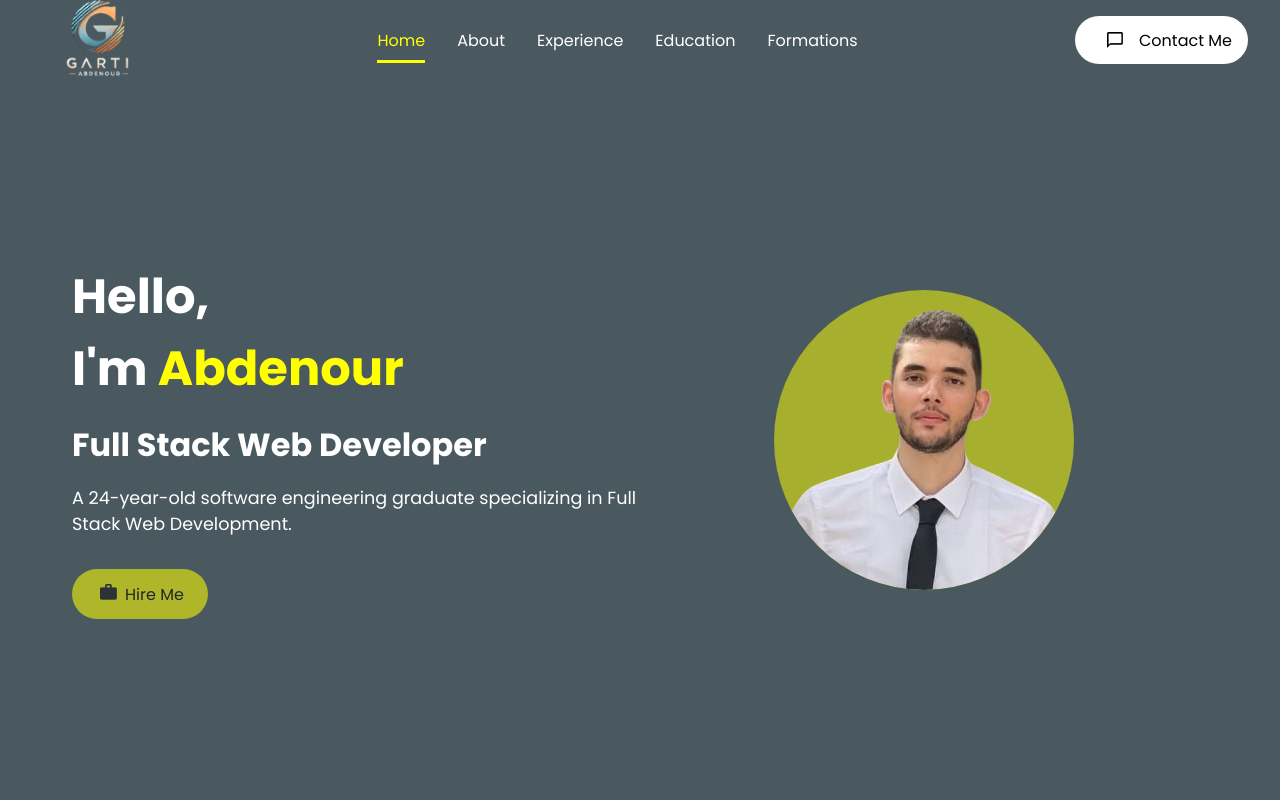
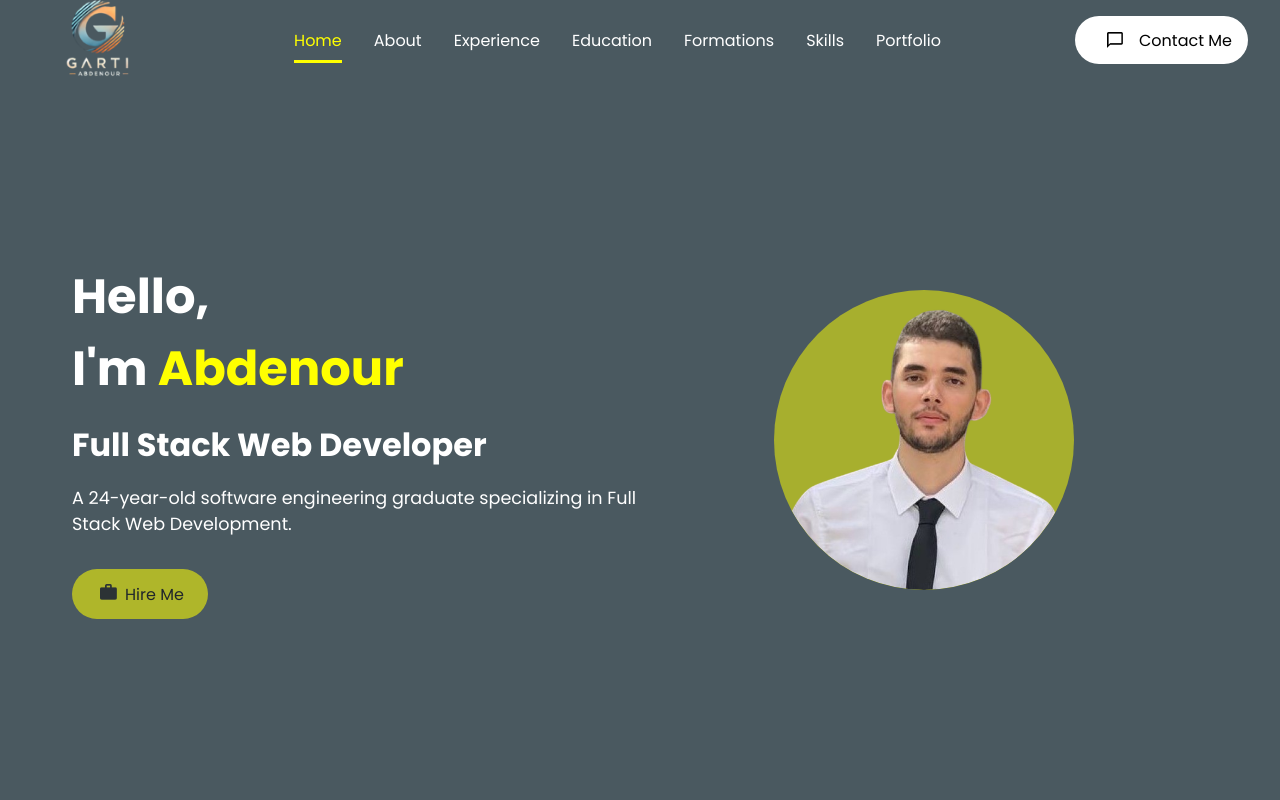
Before and after one commit to abdenourgarti/portfolio, a React (Create React App) app: page / in a window 1280 px wide. Shown: the top 800 px of the page. Built offline with nearby package versions, Linux system fonts and the light colour scheme.

Commit message:
navbar modif

```diff
--- a/src/components/Navbar/navbar.css
+++ b/src/components/Navbar/navbar.css
@@ -89,7 +89,10 @@
 
 
 
-@media screen and (max-width:768px) {
+@media screen and (max-width:1045px) {
+    .navbar{
+        max-width: 75rem !important;
+    }
     .mobMenu{
         display: flex;
     }
--- a/src/components/Navbar/navbar.js
+++ b/src/components/Navbar/navbar.js
@@ -16,6 +16,8 @@ const Navbar = () => {
           <Link activeClass='active' to='experience' spy={true} offset={-50} duration={500} className='desktopMenuListItem'>Experience</Link>
           <Link activeClass='active' to='education' spy={true} offset={-50} duration={500} className='desktopMenuListItem'>Education</Link>
           <Link activeClass='active' to='formation' spy={true} offset={-50} duration={500} className='desktopMenuListItem'>Formations</Link>
+          <Link activeClass='active' to='skills' spy={true} offset={-50} duration={500} className='desktopMenuListItem'>Skills</Link>
+          <Link activeClass='active' to='portfolio' spy={true} offset={-50} duration={500} className='desktopMenuListItem'>Portfolio</Link>
         </div>
         <Link activeClass='activeBtn' to='contact' spy={true} offset={-50} duration={500} className='desktopMenuBtn'>
             <img src={contactImg} alt='contact' className='desktopMenuImg'/>
@@ -28,6 +30,8 @@ const Navbar = () => {
           <Link activeClass='active' to='experience' spy={true} offset={-50} duration={500} className='listItem' onClick={() => setShowMenu(false)}>Experience</Link>
           <Link activeClass='active' to='education' spy={true} offset={-50} duration={500} className='listItem' onClick={() => setShowMenu(false)}>Education</Link>
           <Link activeClass='active' to='formation' spy={true} offset={-50} duration={500} className='listItem' onClick={() => setShowMenu(false)}>Formations</Link>
+          <Link activeClass='active' to='skills' spy={true} offset={-50} duration={500} className='listItem' onClick={() => setShowMenu(false)}>Skills</Link>
+          <Link activeClass='active' to='portfolio' spy={true} offset={-50} duration={500} className='listItem' onClick={() => setShowMenu(false)}>Portfolio</Link>
           <Link activeClass='active' to='contact' spy={true} offset={-50} duration={500} className='listItem' onClick={() => setShowMenu(false)}>Contact</Link>
         </div>
 
```
